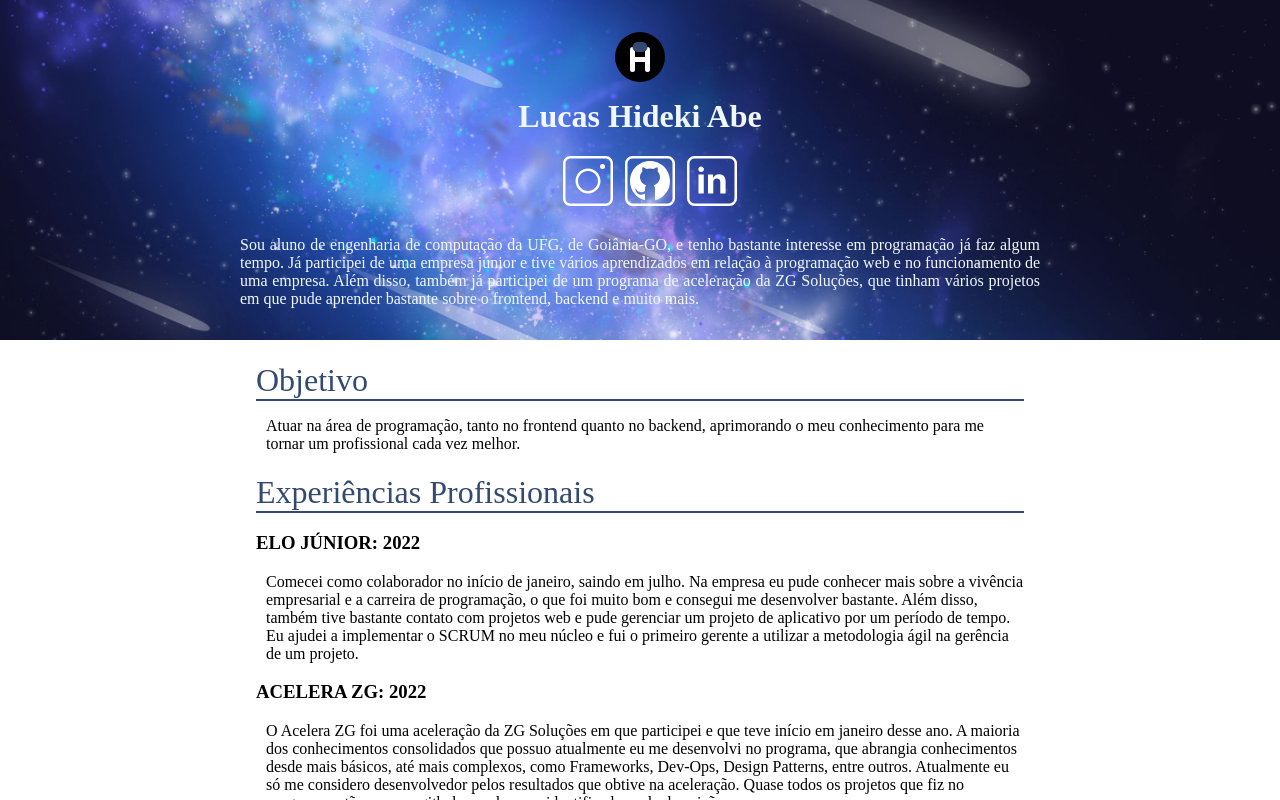
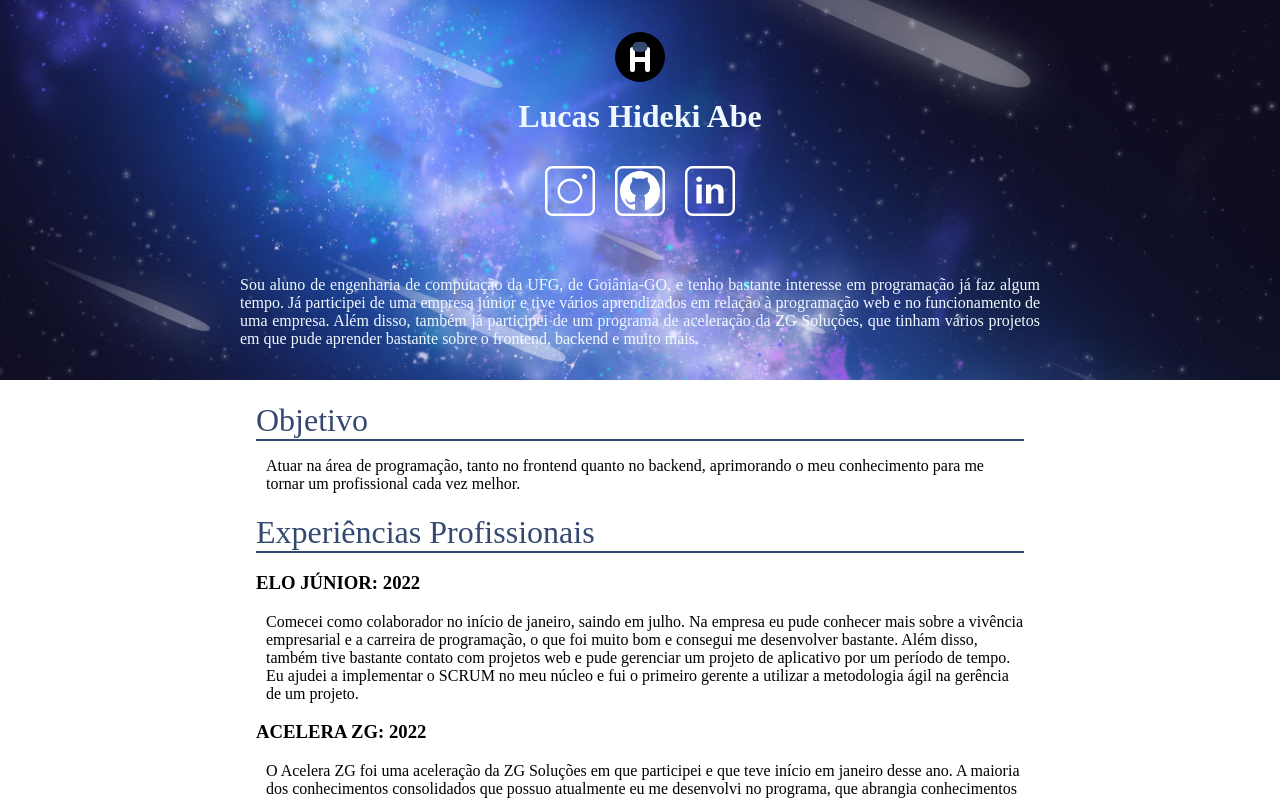
Before and after one commit to hideki-abe/curriculo, an Angular app: page / in a window 1280 px wide. Shown: the top 800 px of the page. Built offline with nearby package versions, Linux system fonts and the light colour scheme.

Commit message:
correcao de footer e alinhamento de links

```diff
--- a/src/app/app.component.css
+++ b/src/app/app.component.css
@@ -49,14 +49,9 @@
 }
 
 .links_redes{
-    max-width: 100%;
-    max-height: 100%;
-    height: 30px;
-    width: 30px;
-    margin-right: 1rem;
-    margin-left: 1rem;
-
-
+    height: 50px;
+    width: 50px;
+    padding: 10px;
 }
 
 
@@ -67,16 +62,15 @@
     padding-bottom: 1em;
     text-align: justify;
     width: 50em;
-
 }
 
 #header{
     background-image: url(../assets/footer.jpg);
-    background: url(../assets/footer.jpg) no-repeat left top, linear-gradient(#eb01a5, #d13531);
     background-size:100%;
 }
 
 footer{
+    background-position: bottom;
     background-image: url(../assets/footer.jpg);
     background-size:100%;
     position: relative;
```
